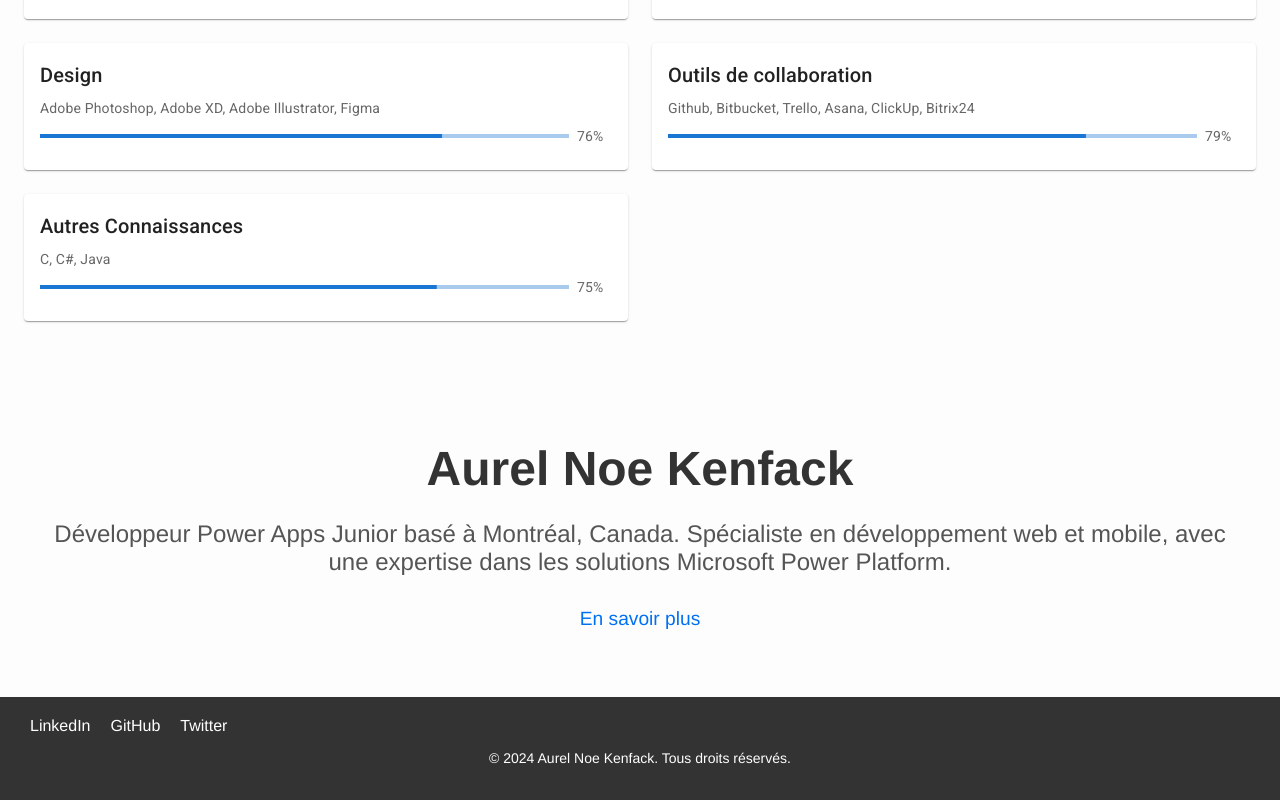
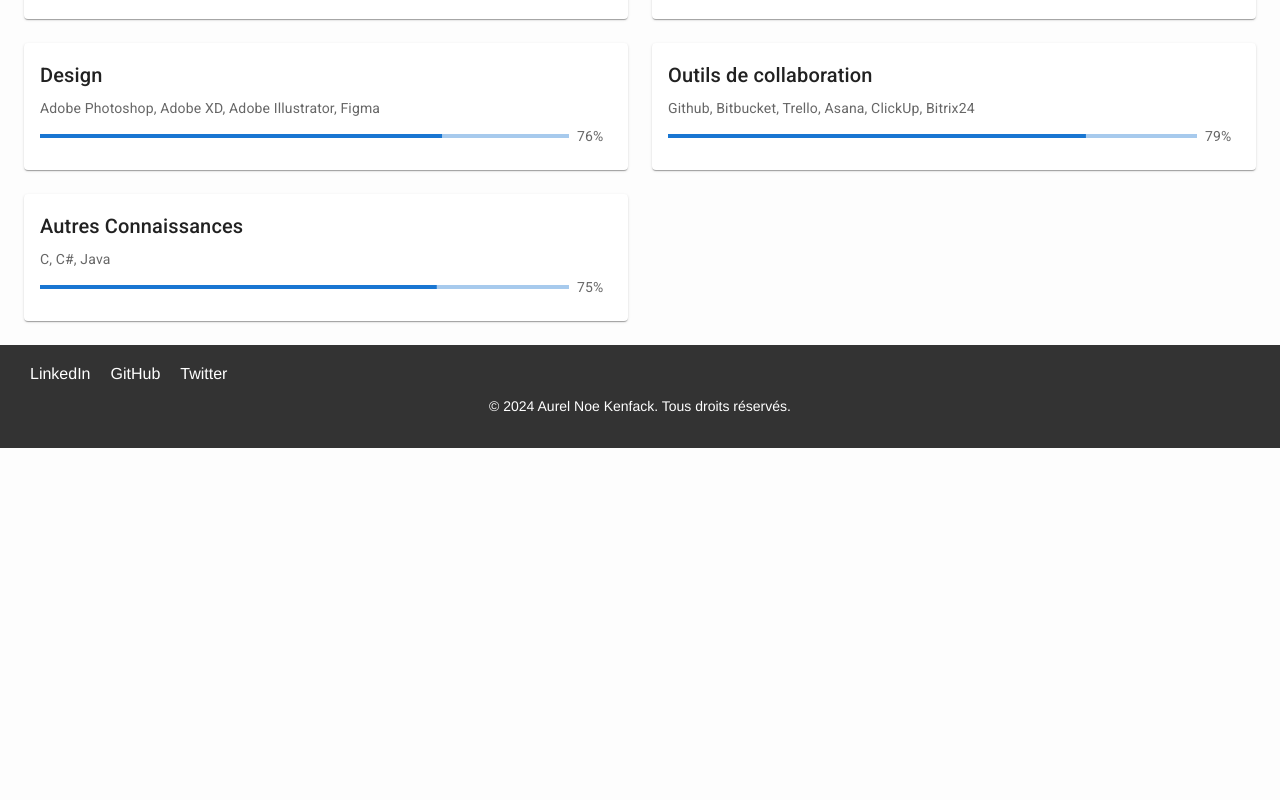
Before and after one commit to NoeKen/myPortolio, a Next.js app: page / in a window 1280 px wide. Shown: the part 1385-2185 px from the top of the page. After the commit the page ends 1833 px from the top, so only its background shows below. Built offline with nearby package versions, Linux system fonts and the light colour scheme.

Commit message:
creation du premier build

```diff
--- a/src/app/layout.jsx
+++ b/src/app/layout.jsx
@@ -1,6 +1,6 @@
 // app/layout.js
-import Footer from '@/app/[components]/footer/Footer';
-import NavBar from '@/app/[components]/navBar/navBar';
+import Footer from './[components]/footer/Footer';
+import NavBar from './[components]/navBar/navBar';
 import '@fontsource/roboto/300.css';
 import '@fontsource/roboto/400.css';
 import '@fontsource/roboto/500.css';
--- a/src/app/page.tsx
+++ b/src/app/page.tsx
@@ -10,7 +10,7 @@ export default function Home() {
       <Header />
       <Formation/>
       <Skills/>
-      <Box component="section" sx={{ p: 2 }}>
+      {/* <Box component="section" sx={{ p: 2 }}>
         <section style={{ padding: "2rem", textAlign: "center" }}>
           <h1 style={{ fontSize: "3rem", marginBottom: "1rem" }}>
             Aurel Noe Kenfack
@@ -29,7 +29,7 @@ export default function Home() {
             </a>
           </p>
         </section>
-      </Box>
+      </Box> */}
     </>
   );
 }
```
